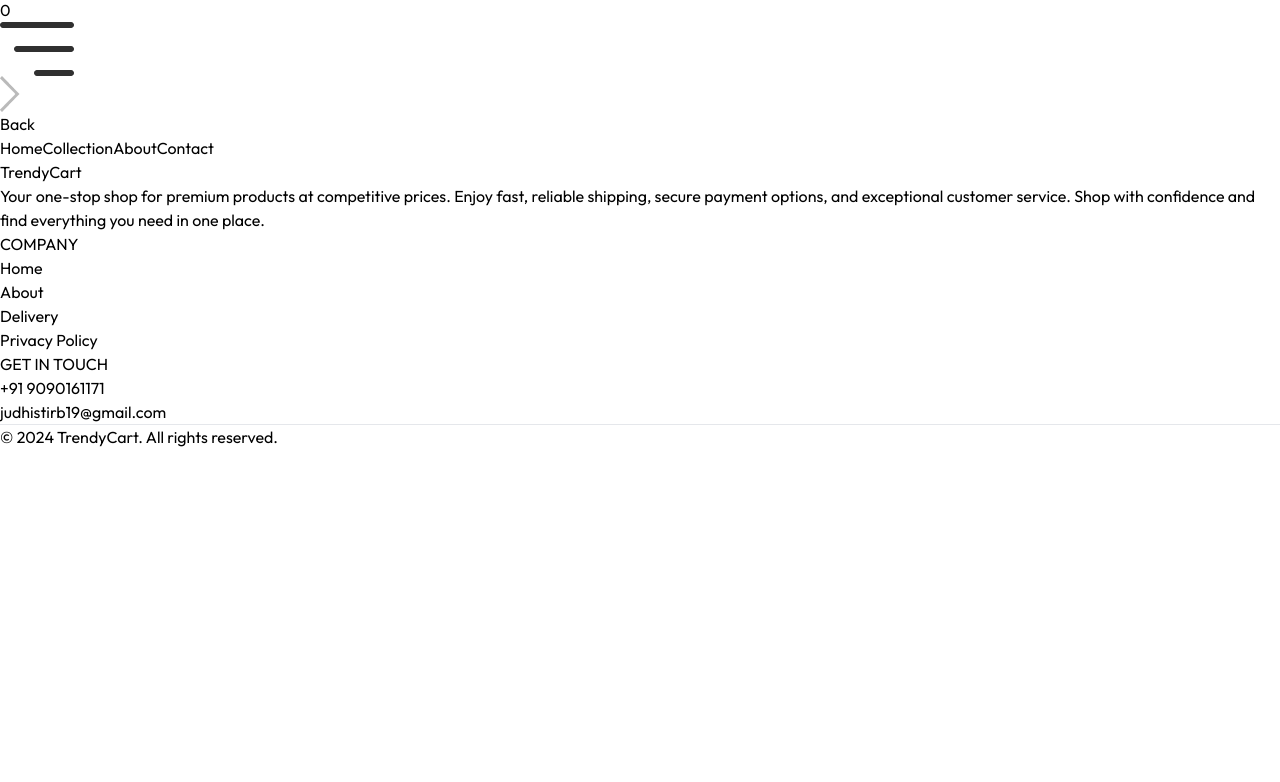
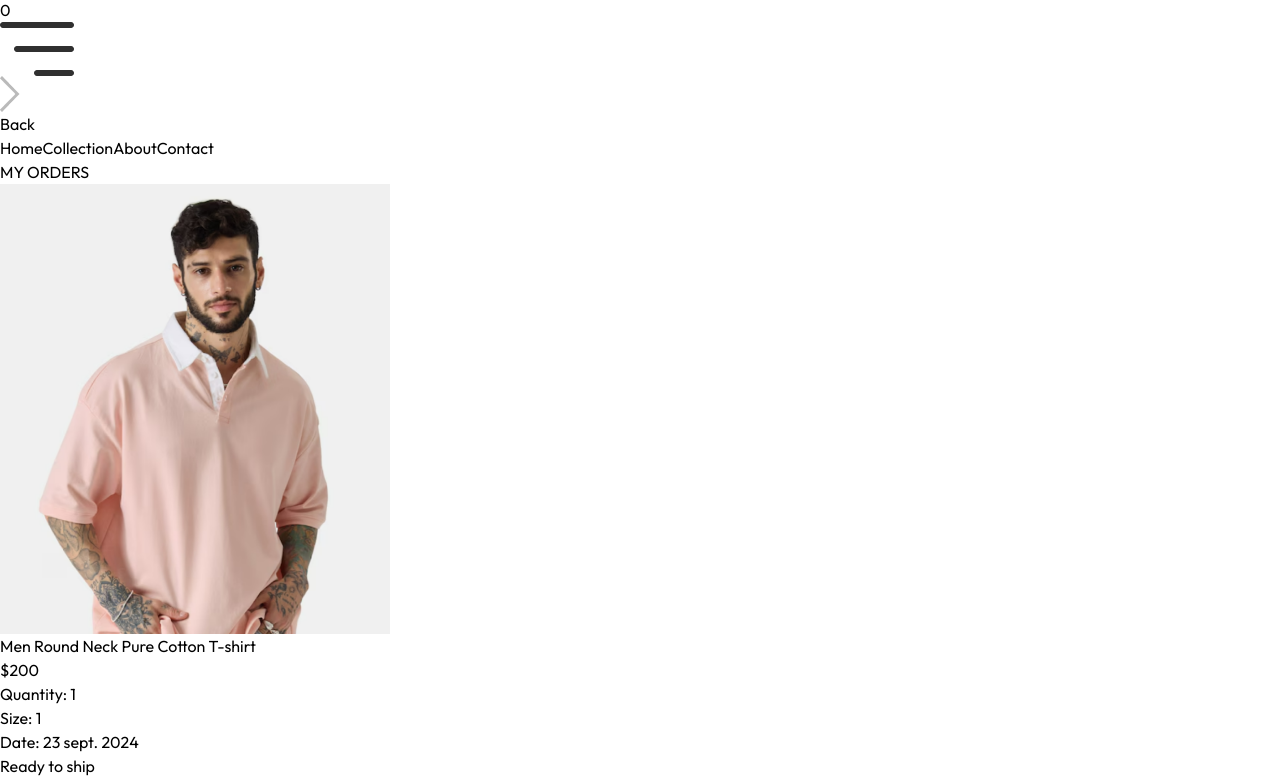
Before and after one commit to JUDHI3134/e-commerce-store, a React (Vite) app: page /orders in a window 1280 px wide. Shown: the part 315-1097 px from the top of the page. Before the commit the page ends 800 px from the top, so only its background shows below. Built offline with nearby package versions, Linux system fonts and the light colour scheme.

Commit message:
create orders page ui

```diff
--- a/src/components/Navbar.jsx
+++ b/src/components/Navbar.jsx
@@ -31,7 +31,7 @@
       <div className='flex items-center gap-6'>
         <img onClick={()=>setShowSearch(true)} src={assets.search_icon} className='w-5 cursor-pointer' alt="" />
         <div className="group relative">
-            <img src={assets.profile_icon} className='w-5 cursor-pointer' alt="" />
+            <Link to="/login"><img src={assets.profile_icon} className='w-5 cursor-pointer' alt="" /></Link>
             <div className='hidden group-hover:block absolute dropdown-menu right-0 pt-4'>
                 <div className='flex flex-col gap-2 w-36 py-3 px-5 bg-slate-100 text-gray-500 rounded'>
                     <p className='cursor-pointer hover:text-black'>My Profile</p>
--- a/src/pages/Orders.jsx
+++ b/src/pages/Orders.jsx
@@ -1,8 +1,44 @@
-import React from 'react'
+import React, { useContext } from 'react'
+import { ShopContext } from '../context/ShopContext'
+import Title from '../components/Title'
 
 const Orders = () => {
+  const {currency, products} = useContext(ShopContext)
   return (
-    <div>
+    <div className='pt-16 border-t'>
+      <div className='text-2xl'>
+      <Title text1={"MY"} text2={"ORDERS"}/>
+      </div>
+
+      <div>
+        {
+          products.slice(1,4).map((item,index)=>(
+            <div key={index} className='py-4 border-t border-b text-gray-700 flex flex-col md:flex-row md:items-center md:justify-between gap-4'>
+            <div className='flex items-start gap-6 text-sm'>
+              <img src={item.image[0]} className='w-16 sm:w-20' alt="" />
+              <div>
+                <p className='sm:text-base font-medium'>{item.name}</p>
+                <div className='flex items-center gap-3 text-base mt-2 text-gray-700'>
+                    <p className='text-lg'>{currency}{item.price}</p>
+                    <p>Quantity: 1</p>
+                    <p>Size: 1</p>
+                </div>
+                <p className='mt-2'>Date: <span className='text-gray-400'>23 sept. 2024</span></p>
+              </div>
+            </div>
+
+            <div className='flex md:w-1/2 justify-between'>
+              <div className='flex items-center gap-2'>
+                <p className='min-w-2 h-2 rounded-full bg-green-500'></p>
+                <p className='text-sm md:text-base'>Ready to ship</p>
+              </div>
+              <button className='border px-4 py-2 text-sm font-medium rounded-sm'>Track Order</button>
+            </div>
+
+            </div>
+          ))
+        }
+      </div>
 
     </div>
   )
--- a/src/pages/PlaceOrder.jsx
+++ b/src/pages/PlaceOrder.jsx
@@ -58,7 +58,7 @@
             </div>
 
             <div className='w-full text-end mt-8'>
-              <button onClick={()=>navigate("/order")} className='bg-green-700 text-white px-16 py-3 text-sm'>PLACE ORDER</button>
+              <button onClick={()=>navigate("/orders")} className='bg-green-700 text-white px-16 py-3 text-sm'>PLACE ORDER</button>
             </div>
 
 
```
